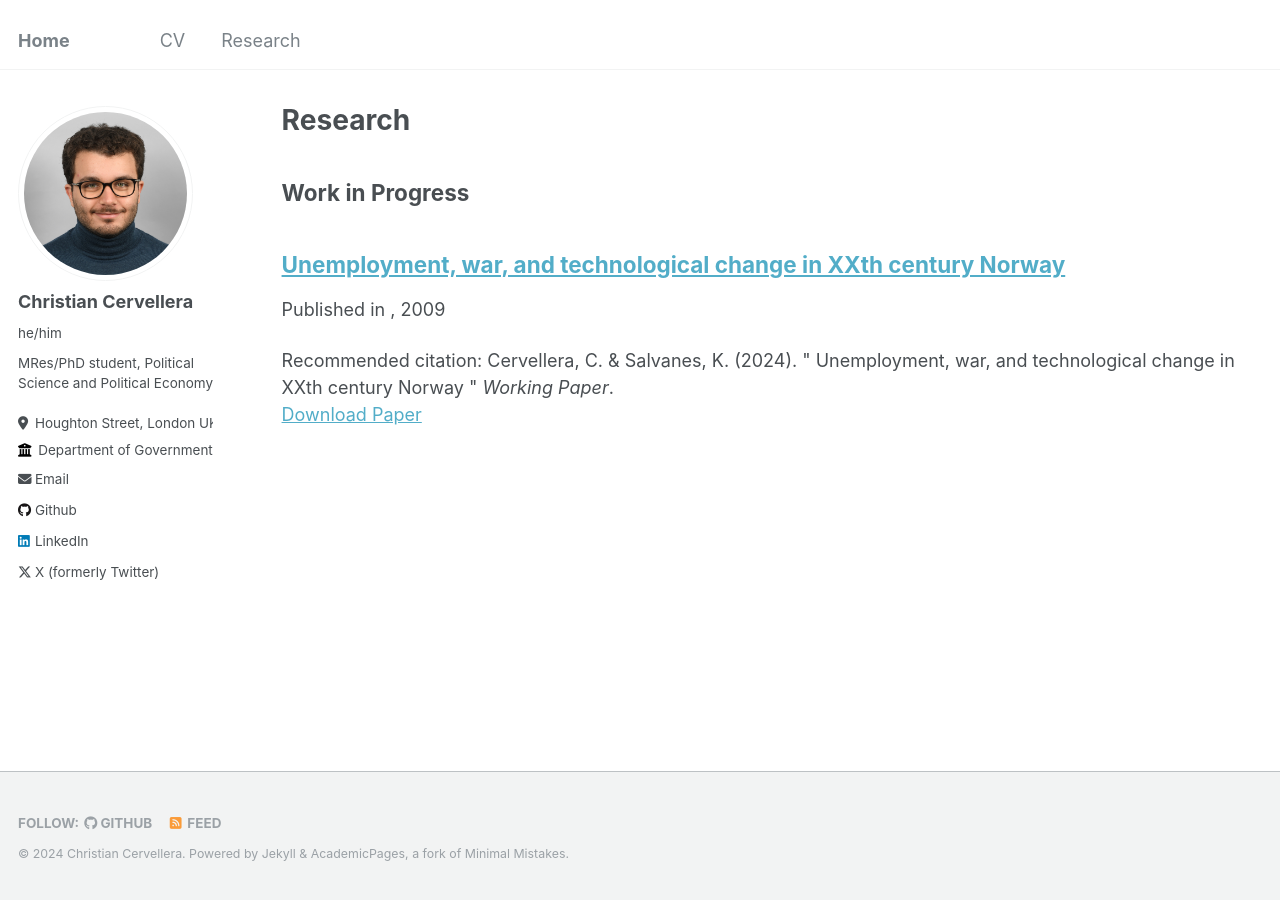
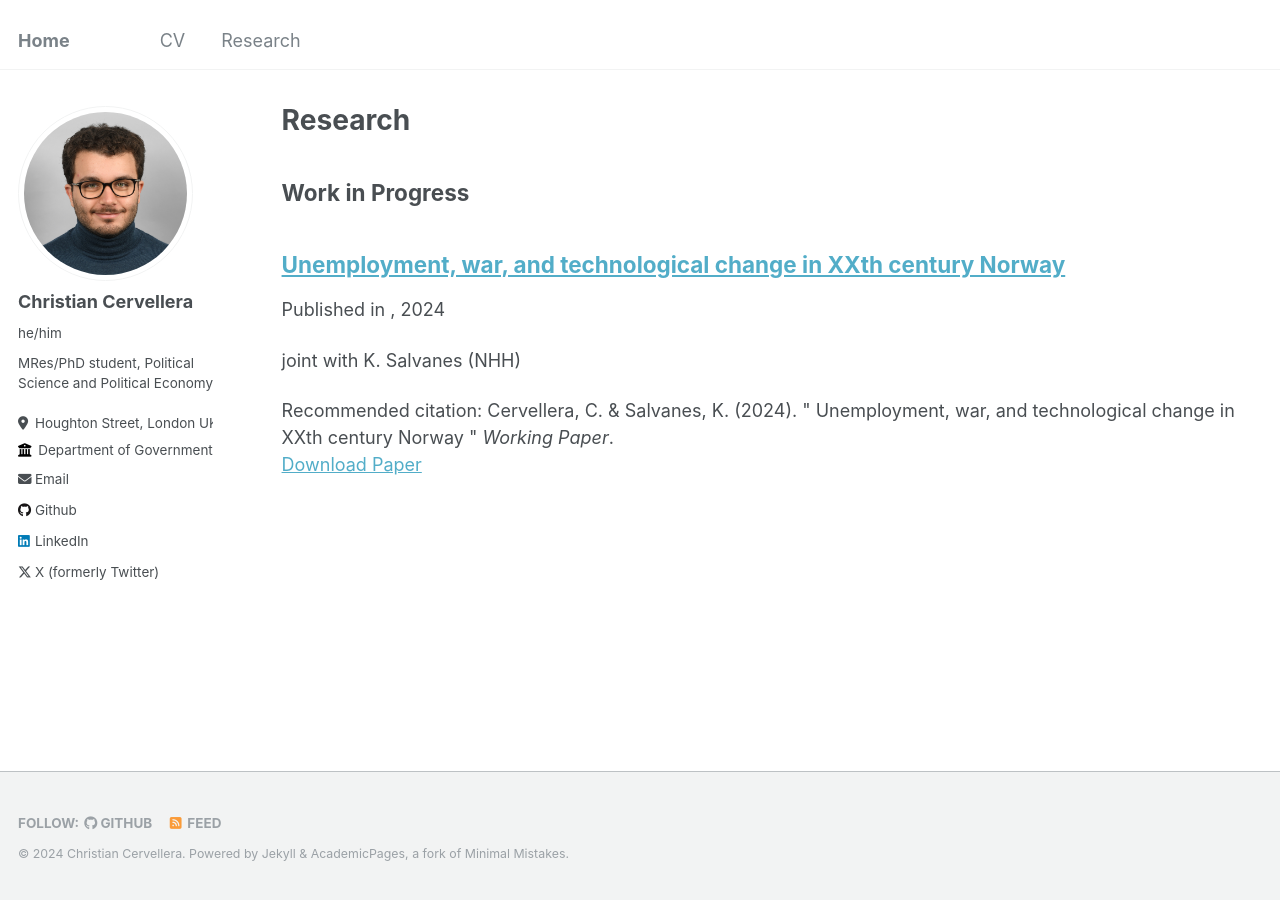
Before and after one commit to ritwika-das/ritwika-das.github.io, a Jekyll site: the page built from _pages/publications.md, in a window 1280 px wide. Built offline with Jekyll 4.4.1, drawn with Linux system fonts in a browser that asks for light colours.

Commit message:
Update 2009-10-01-paper-title-number-1.md

```diff
--- a/_publications/2009-10-01-paper-title-number-1.md
+++ b/_publications/2009-10-01-paper-title-number-1.md
@@ -7,8 +7,9 @@ collection: research
 permalink: /research/unemployment
 
 
-excerpt: ''
+excerpt: 'joint with K. Salvanes (NHH)'
 
+date: 2024-01-01
 
 venue: ''
 
```
